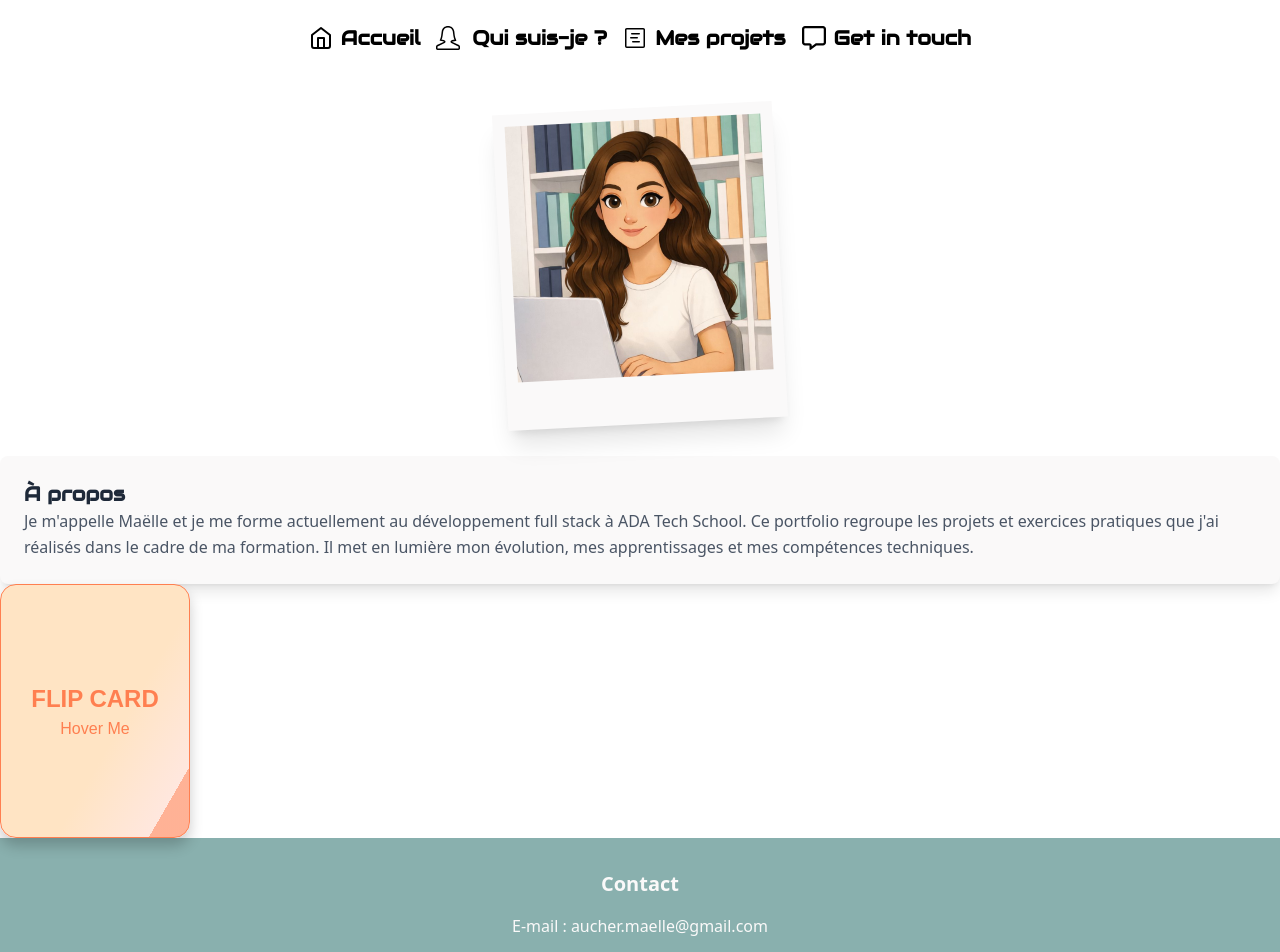
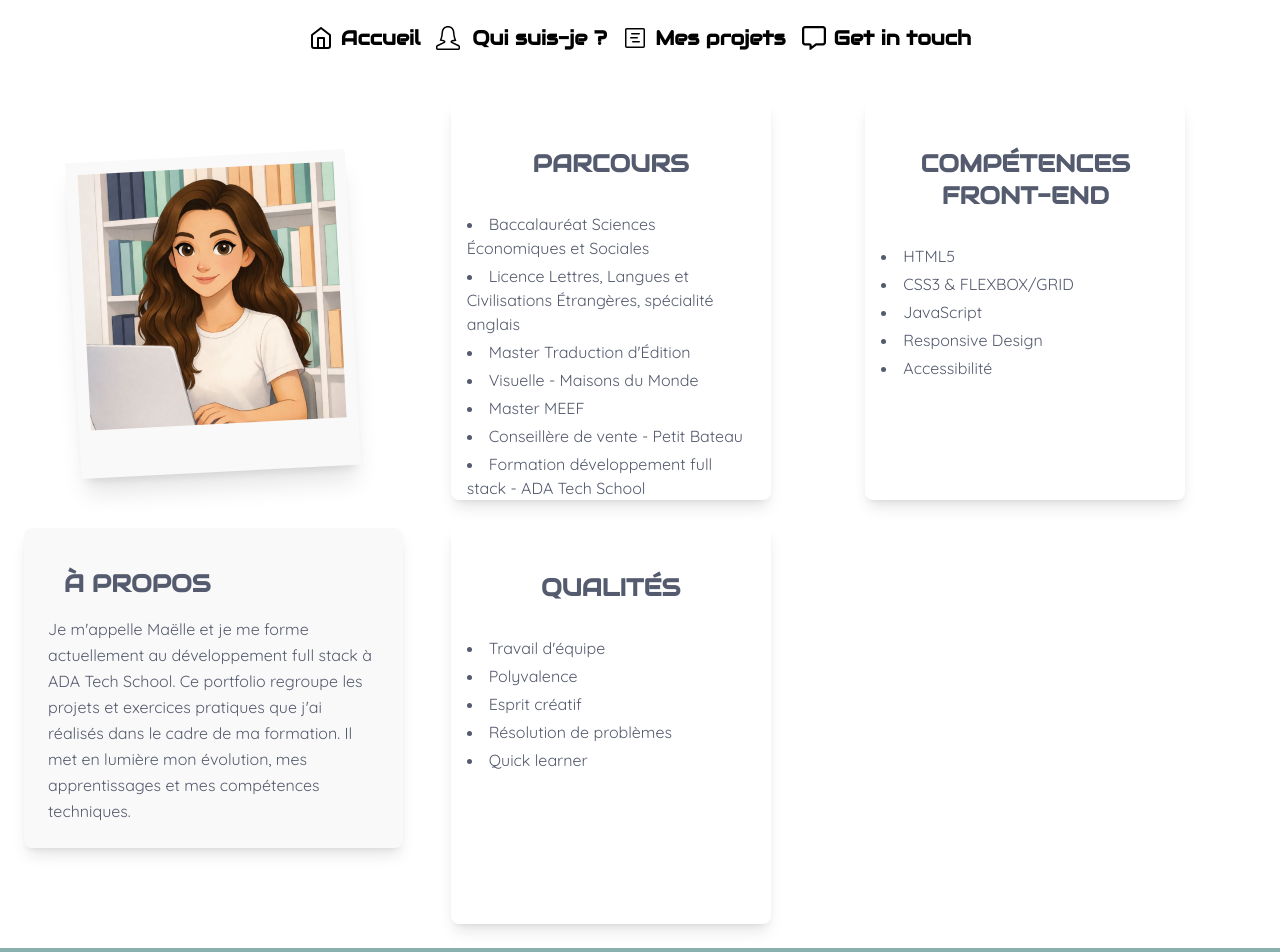
Before and after one commit to aucherm/portfolio, a React (Vite) app: page /myself in a window 1280 px wide. Shown: the top 952 px of the page. Built offline with nearby package versions, Linux system fonts and the light colour scheme; a web font is replaced by a local one.

Commit message:
feat : cards

```diff
--- a/src/components/About.tsx
+++ b/src/components/About.tsx
@@ -1,10 +1,10 @@
 export default function About() {
   return (
-    <div className="bg-white rounded-lg shadow-lg p-6 hover:shadow-xl transition-shadow duration-300">
-      <h3 className="text-xl font-bold text-gray-800 mb- font-audiowide">
-        À propos
+    <div className="bg-white rounded-lg shadow-lg p-6">
+      <h3 className="text-2xl font-bold text-grey font-audiowide p-4">
+        À PROPOS
       </h3>
-      <p className="text-gray-600 leading-relaxed">
+      <p className="text-grey leading-relaxed font-quicksand">
        Je m'appelle Maëlle et je me forme actuellement au développement full stack à ADA Tech School. Ce portfolio regroupe les projets et exercices pratiques que j'ai réalisés dans le cadre de ma formation. Il met en lumière mon évolution, mes apprentissages et mes compétences techniques.
       </p>
     </div>
--- a/src/components/Cards.tsx
+++ b/src/components/Cards.tsx
@@ -1,17 +1,26 @@
 interface CardProps {
   title: string;
-  content: string;
+  content: string[];
 }
 
-export default function Cards({ title, content }: CardProps) {
+export default function Card({ title, content }: CardProps) {
   return (
-    <div className="bg-white rounded-lg shadow-lg p-6 hover:shadow-xl transition-shadow duration-300">
-      <h3 className="text-xl font-bold text-gray-800 mb- font-audiowide">
-        {title}
-      </h3>
-      <p className="text-gray-600 leading-relaxed">
-        {content}
-      </p>
+    <div className="w-80 h-100 font-quicksand">
+      <div className="relative w-full h-full text-center">
+        {/* Front */}
+        <div className="absolute flex flex-col w-full h-full shadow-lg text-grey rounded-lg p-4">
+          <p className="text-2xl font-audiowide font-black text-center m-0 p-8">
+            {title}
+          </p>
+          <ul className="list-disc list-inside text-left space-y-1">
+            {content.map((item, index) => (
+              <li key={index} className="text-l">
+                {item}
+              </li>
+            ))}
+          </ul>
+        </div>
+      </div>
     </div>
   );
 }
--- a/src/components/Essai.tsx
+++ /dev/null
@@ -1,78 +0,0 @@
-import styled from 'styled-components';
-
-const Card = () => {
-  return (
-    <StyledWrapper>
-      <div className="flip-card">
-        <div className="flip-card-inner">
-          <div className="flip-card-front">
-            <p className="title">FLIP CARD</p>
-            <p>Hover Me</p>
-          </div>
-          <div className="flip-card-back">
-            <p className="title">BACK</p>
-            <p>Leave Me</p>
-          </div>
-        </div>
-      </div>
-    </StyledWrapper>
-  );
-}
-
-const StyledWrapper = styled.div`
-  .flip-card {
-    background-color: transparent;
-    width: 190px;
-    height: 254px;
-    perspective: 1000px;
-    font-family: sans-serif;
-  }
-
-  .title {
-    font-size: 1.5em;
-    font-weight: 900;
-    text-align: center;
-    margin: 0;
-  }
-
-  .flip-card-inner {
-    position: relative;
-    width: 100%;
-    height: 100%;
-    text-align: center;
-    transition: transform 0.8s;
-    transform-style: preserve-3d;
-  }
-
-  .flip-card:hover .flip-card-inner {
-    transform: rotateY(180deg);
-  }
-
-  .flip-card-front, .flip-card-back {
-    box-shadow: 0 8px 14px 0 rgba(0,0,0,0.2);
-    position: absolute;
-    display: flex;
-    flex-direction: column;
-    justify-content: center;
-    width: 100%;
-    height: 100%;
-    -webkit-backface-visibility: hidden;
-    backface-visibility: hidden;
-    border: 1px solid coral;
-    border-radius: 1rem;
-  }
-
-  .flip-card-front {
-    background: linear-gradient(120deg, bisque 60%, rgb(255, 231, 222) 88%,
-       rgb(255, 211, 195) 40%, rgba(255, 127, 80, 0.603) 48%);
-    color: coral;
-  }
-
-  .flip-card-back {
-    background: linear-gradient(120deg, rgb(255, 174, 145) 30%, coral 88%,
-       bisque 40%, rgb(255, 185, 160) 78%);
-    color: white;
-    transform: rotateY(180deg);
-  }`;
-
-export default Card;
--- a/src/index.css
+++ b/src/index.css
@@ -8,12 +8,12 @@
   --color-mint: #BEE3DB;
   --color-white: #FAF9F9;
   --color-beige: #FFD6BA;
-
+  --color-coral: #ff7f50;
 
   --font-amatic: 'Amatic SC', cursive;
   --font-audiowide: 'Audiowide', cursive;
   --font-quicksand: 'Quicksand', sans-serif;
   --font-shadows: 'Shadows Into Light Two', cursive;
 
-
+  --transition-duration-800: 800ms;
 }
--- a/src/pages/Myself.tsx
+++ b/src/pages/Myself.tsx
@@ -1,27 +1,60 @@
 import Footer from "../components/Footer";
 import NavBar from "../components/NavBar";
 import Picture from "../components/picture";
-/* import Cards from "../components/Cards"; */
+import Cards from "../components/Cards";
 import About from "../components/About";
-import Card from "../components/Essai";
-
 
 export default function Myself() {
   return (
     <>
       <NavBar />
-      <Picture />
-      <About/>
-      <Card />
-     {/*  <Cards
-       title="Parcours"
-        content="Mon contenu ici"  />
-         <Cards
-       title="Compétences"
-        content="Mon contenu ici"  />
-         <Cards
-       title="Qualités"
-        content="Mon contenu ici"  /> */}
+
+      <div className="grid grid-cols-1 lg:grid-cols-3 gap-12 p-6 max-w-7xl mx-auto">
+
+        <div className="lg:col-span-1 space-y-6 pt-6">
+          <Picture />
+          <About />
+        </div>
+
+
+        <div className="lg:col-span-2">
+          <div className="grid grid-cols-1 md:grid-cols-2 gap-6">
+            <Cards
+              title="PARCOURS"
+              content={[
+                "Baccalauréat Sciences Économiques et Sociales",
+                "Licence Lettres, Langues et Civilisations Étrangères, spécialité anglais",
+                "Master Traduction d'Édition",
+                "Visuelle - Maisons du Monde",
+                "Master MEEF",
+                "Conseillère de vente - Petit Bateau",
+                "Formation développement full stack - ADA Tech School"
+              ]}
+            />
+            <Cards
+              title="COMPÉTENCES FRONT-END"
+              content={[
+                "HTML5",
+                "CSS3 & FLEXBOX/GRID",
+                "JavaScript",
+                "Responsive Design",
+                "Accessibilité"
+              ]}
+            />
+            <Cards
+              title="QUALITÉS"
+              content={[
+                "Travail d'équipe",
+                "Polyvalence",
+                "Esprit créatif",
+                "Résolution de problèmes",
+                "Quick learner"
+              ]}
+            />
+          </div>
+        </div>
+      </div>
+
       <Footer />
     </>
   );
```
